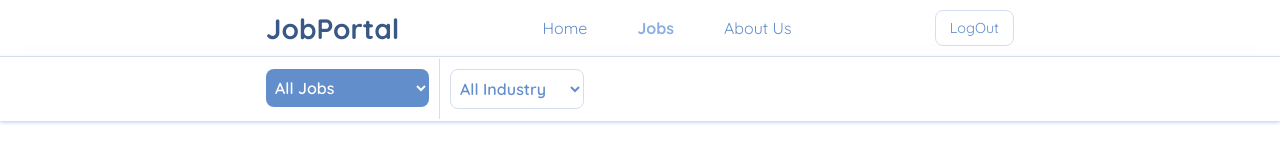
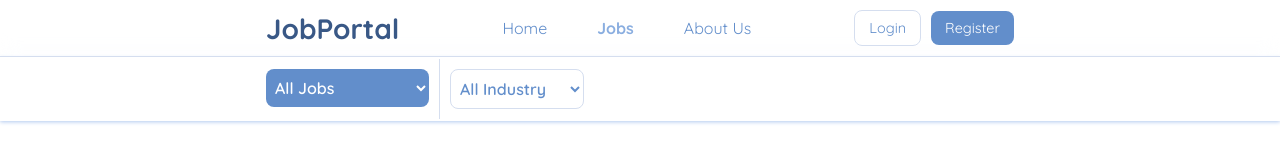
Before and after one commit to 88bones/Job-Portal, a React (Vite) app in the folder client/job-portal/: page /jobs in a window 1280 px wide. Shown: the top 153 px of the page. Built offline with nearby package versions, Linux system fonts and the light colour scheme; no server answers.

Commit message:
logout done

```diff
--- a/client/job-portal/src/Components/NavBar.jsx
+++ b/client/job-portal/src/Components/NavBar.jsx
@@ -1,19 +1,36 @@
 import React, { useEffect, useState } from "react";
 import Account from "../Images/account.svg";
 import { NavLink } from "react-router-dom";
+import { useNavigate } from "react-router-dom";
 import "../Css/NavBar.css";
 
-const NavBar = ({ isOver, setIsOver, fullname, role, loggedIn }) => {
+const NavBar = ({
+  isOver,
+  setIsOver,
+  fullname,
+  role,
+  loggedIn,
+  setIsLoggedIn,
+}) => {
   const MenuItems = [
     { name: "Home", path: "/" },
     { name: "Jobs", path: "/Jobs" },
     { name: "About Us", path: "/Aboutus" },
-    // { name: "Admin", path: "/Admin" },
   ];
 
   if (role === "admin") {
     MenuItems.push({ name: "Admin", path: "/Admin" });
   }
+
+  const navigate = useNavigate();
+
+  const handleLogOut = () => {
+    localStorage.removeItem("token");
+    localStorage.removeItem("fullname");
+    localStorage.removeItem("role");
+    setIsLoggedIn(false);
+    navigate("/");
+  };
 
   return (
     <>
@@ -38,7 +55,7 @@ const NavBar = ({ isOver, setIsOver, fullname, role, loggedIn }) => {
           </div>
 
           <div className="account-centre">
-            {fullname && (
+            {loggedIn && fullname && (
               <span className="fullname-disp">
                 <img src={Account} width="20px"></img>
                 <NavLink to={"/dashboard"}>{fullname}</NavLink>
@@ -46,16 +63,16 @@ const NavBar = ({ isOver, setIsOver, fullname, role, loggedIn }) => {
             )}
 
             {loggedIn ? (
+              <button className="logout-btn" onClick={handleLogOut}>
+                LogOut
+              </button>
+            ) : (
               <>
                 <button className="login-btn">
                   <NavLink to={"/login"}> Login</NavLink>
                 </button>
                 <button onClick={() => setIsOver(!isOver)}>Register</button>
               </>
-            ) : (
-              <button className="login-btn">
-                <NavLink to={""}> LogOut</NavLink>
-              </button>
             )}
           </div>
         </header>
--- a/client/job-portal/src/Css/NavBar.css
+++ b/client/job-portal/src/Css/NavBar.css
@@ -65,6 +65,7 @@ header{
     font-size: 0.9rem;
 }
 
+
 .fullname-disp{
     display: flex;
 }
```
